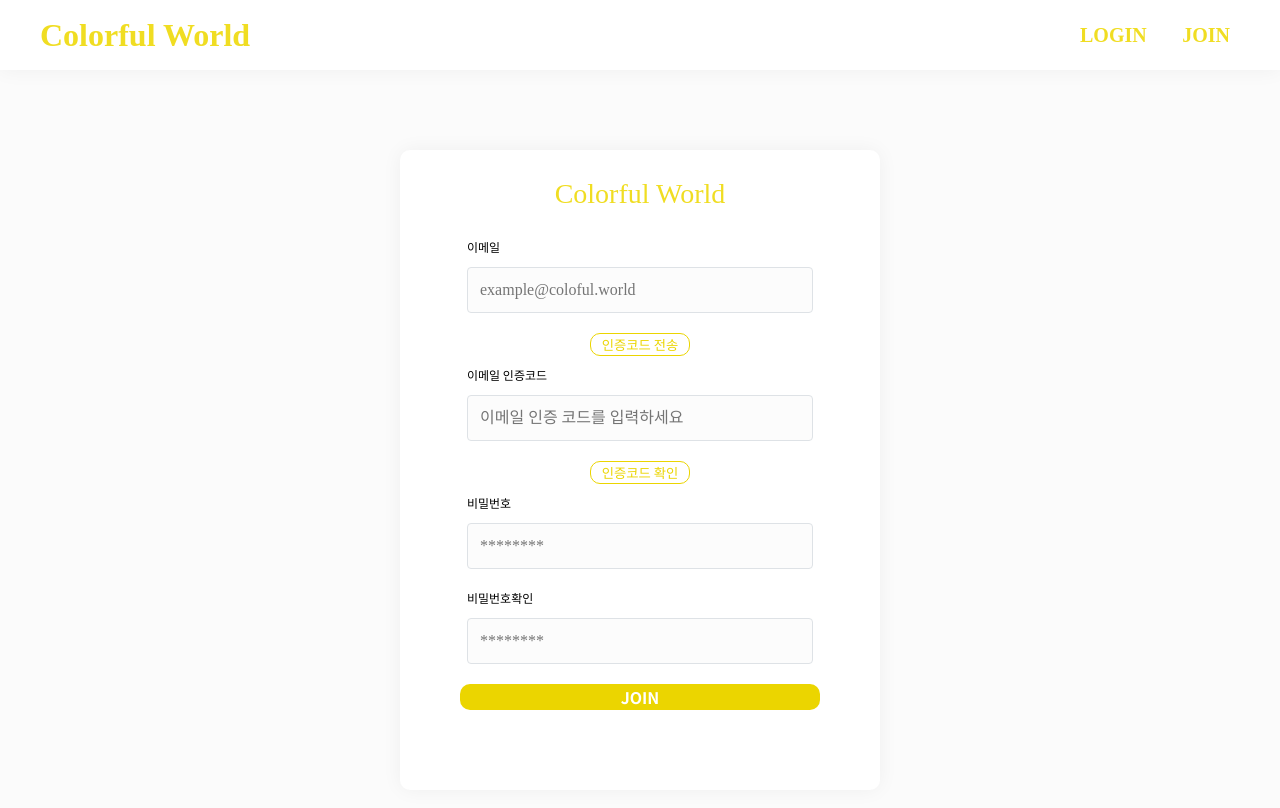
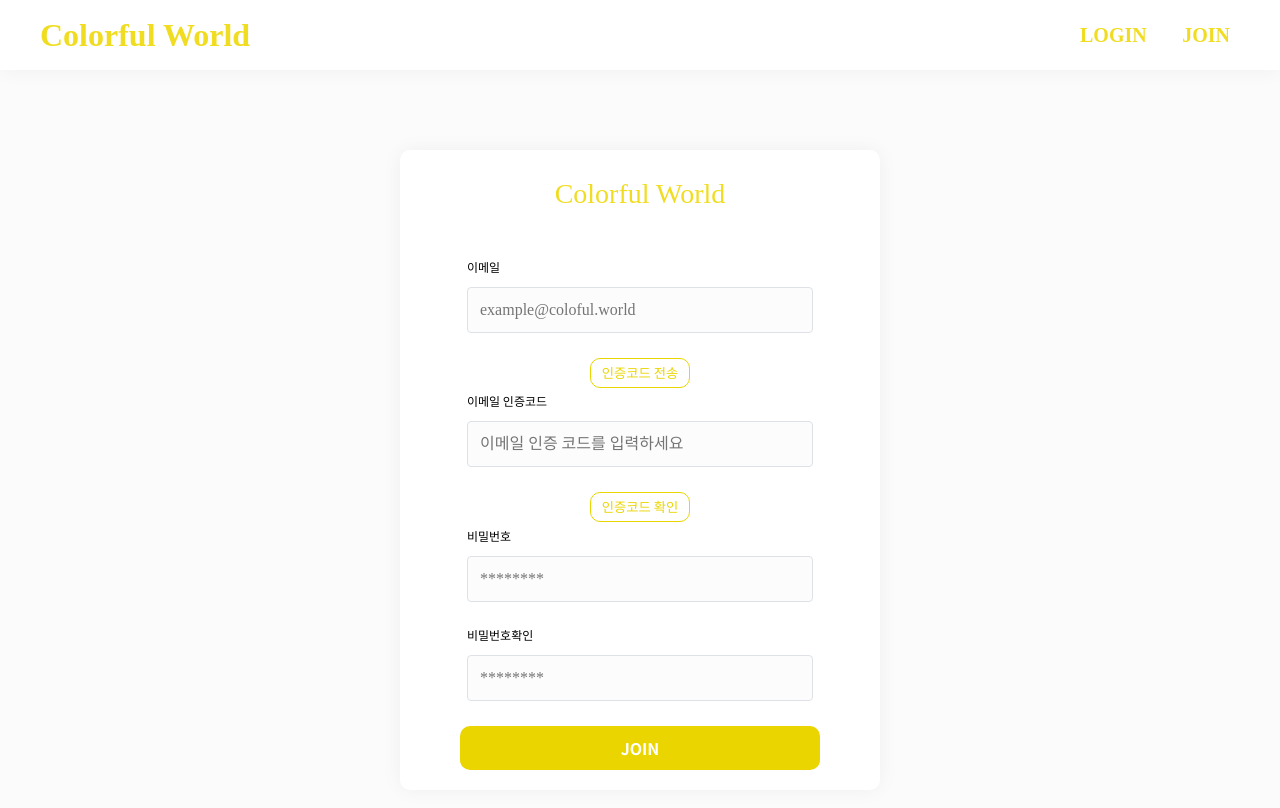
Before and after one commit to judahhh/ColorfulWorld_Frontend, a React (Create React App) app in the folder my-app/: page /join in a window 1280 px wide. Shown: the top 808 px of the page. Built offline with nearby package versions, Linux system fonts and the light colour scheme.

Commit message:
style : 회원가입 페이지 스타일 수정

```diff
--- a/my-app/src/component/join/JoinCard.js
+++ b/my-app/src/component/join/JoinCard.js
@@ -5,26 +5,26 @@ const StyleJoinCard = styled.main`
   width: 480px;
   height: 640px;
   box-shadow: 0px 0px 20px rgba(0, 0, 0, 0.05);
-border-radius: 10px;box-shadow: 0px 0px 20px rgba(0, 0, 0, 0.05);
-background-color:#FFFFFF;
-display:flex;
-flex-direction:column;
-align-items:center;
-`
+  border-radius: 10px;
+  box-shadow: 0px 0px 20px rgba(0, 0, 0, 0.05);
+  background-color: #ffffff;
+  display: flex;
+  flex-direction: column;
+  align-items: center;
+`;
 const StyleJoinTitle = styled.p`
-font-size:28px;
-font-family: 'Noto Serif KR', serif;
-color:#F0DD22;
-`
+  font-size: 28px;
+  font-family: "Noto Serif KR", serif;
+  color: #f0dd22;
+`;
 
-
-const JoinCard = () =>{
-    return(
+const JoinCard = () => {
+  return (
     <StyleJoinCard>
       <StyleJoinTitle>Colorful World</StyleJoinTitle>
-            <JoinForm/>
+      <JoinForm />
     </StyleJoinCard>
-    )
-}
+  );
+};
 
 export default JoinCard;
--- a/my-app/src/component/join/JoinForm.js
+++ b/my-app/src/component/join/JoinForm.js
@@ -10,18 +10,19 @@ const StyleLoginForm = styled.form`
   flex-direction: column;
   align-items: center;
   justify-content: space-between;
-  height: 450px;
+  height: 600px;
+  padding: 20px;
 `;
 
 const StyleEmailConfirmBtn = styled.input.attrs({ type: "button" })`
   width: 100px;
-  height: 40px;
+  height: 30px;
   border: solid 1px #ebd500;
   font-family: "Noto Sans KR", sans-serif;
   background-color: white;
   color: #ebd500;
   border-radius: 10px;
-  margin-bottom: 10px;
+  /* margin-bottom: 10px; */
   :hover {
     cursor: pointer;
   }
```
Also changed, not shown: my-app/src/page/ChangePage.js (+1 -13 lines). Lines whose indentation alone changed are shown as unchanged.
